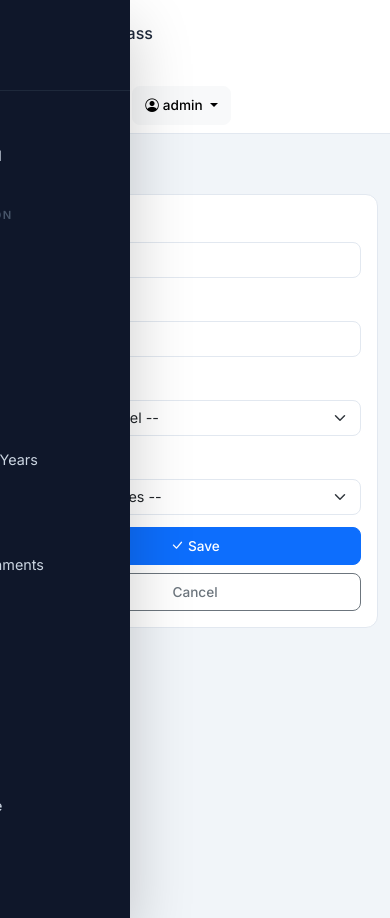
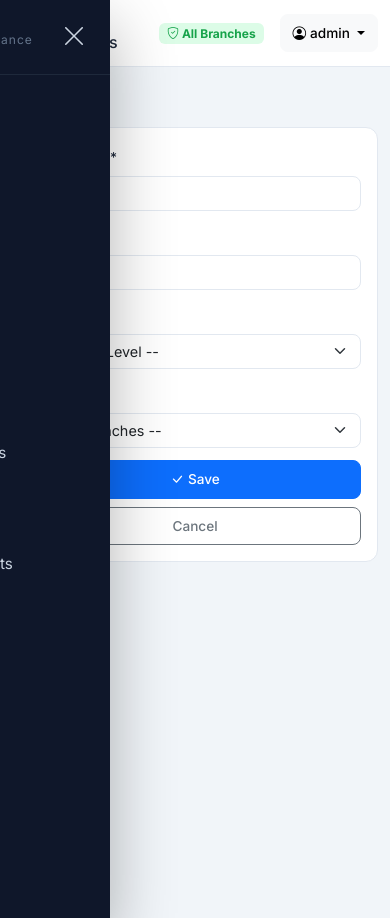
Before and after one commit to pammcharm03-hash/ecome-finance, a Django app: page /academics/classes/new/ in a window 390 px wide. Run offline with Django 5.2, Linux system fonts and the light colour scheme; a user stored in the database is signed in; data comes from the database, SQL or seed files in the repository.

Commit message:
Improve mobile sidebar with expand/collapse and close button

```diff
--- a/static/css/app.css
+++ b/static/css/app.css
@@ -49,8 +49,10 @@ body {
     position: fixed;
     top: 0; left: 0; bottom: 0;
     overflow-y: auto;
+    overflow-x: hidden;
     z-index: 1000;
     transition: transform 0.3s ease;
+    -webkit-overflow-scrolling: touch;
 }
 .sidebar::-webkit-scrollbar { width: 4px; }
 .sidebar::-webkit-scrollbar-thumb { background: #334155; border-radius: 4px; }
@@ -62,12 +64,31 @@ body {
     gap: 0.75rem;
     border-bottom: 1px solid #1e293b;
 }
+.sidebar-header .close-sidebar {
+    display: none;
+    background: none;
+    border: none;
+    color: var(--sidebar-fg);
+    font-size: 1.5rem;
+    cursor: pointer;
+    padding: 0;
+    width: 40px;
+    height: 40px;
+    align-items: center;
+    justify-content: center;
+    border-radius: 8px;
+    transition: background 0.2s;
+}
+.sidebar-header .close-sidebar:hover {
+    background: var(--sidebar-hover);
+}
 .logo-icon {
     width: 42px; height: 42px;
     background: linear-gradient(135deg, #3b82f6, #1d4ed8);
     border-radius: 10px;
     display: flex; align-items: center; justify-content: center;
     font-size: 1.3rem; color: white;
+    flex-shrink: 0;
 }
 .logo-text { display: flex; flex-direction: column; line-height: 1.1; }
 .logo-title { font-weight: 700; font-size: 1.15rem; color: #fff; }
@@ -87,13 +108,14 @@ body {
     display: flex;
     align-items: center;
     gap: 0.75rem;
-    padding: 0.6rem 0.75rem;
+    padding: 0.75rem 0.85rem;
     color: var(--sidebar-fg);
     text-decoration: none;
     border-radius: 8px;
     font-size: 0.9rem;
     margin-bottom: 2px;
     transition: all 0.2s ease;
+    min-height: 44px;
 }
 .nav-link:hover { background: var(--sidebar-hover); color: #fff; }
 .nav-link.active {
@@ -213,15 +235,21 @@ body {
 .sidebar-backdrop {
     position: fixed;
     inset: 0;
-    background: rgba(15, 23, 42, 0.55);
+    background: rgba(15, 23, 42, 0.6);
     opacity: 0;
     visibility: hidden;
-    transition: opacity 0.25s ease, visibility 0.25s ease;
-    z-index: 950;
+    transition: opacity 0.3s ease, visibility 0.3s ease;
+    z-index: 999;
+    backdrop-filter: blur(2px);
 }
 .sidebar-backdrop.show {
     opacity: 1;
     visibility: visible;
+}
+
+/* Prevent body scroll when sidebar is open on mobile */
+body.sidebar-open {
+    overflow: hidden;
 }
 
 /* Login */
@@ -250,42 +278,56 @@ body {
         transform: translateX(-100%);
         position: fixed;
         inset: 0 0 0 auto;
-        width: 260px;
-        max-width: 80%;
+        width: 280px;
+        max-width: 85%;
         z-index: 1000;
-        box-shadow: 0 25px 60px rgba(0,0,0,0.2);
+        box-shadow: 0 25px 60px rgba(0,0,0,0.3);
+        transition: transform 0.3s cubic-bezier(0.4, 0, 0.2, 1);
     }
     .sidebar.show {
         transform: translateX(0);
+    }
+    .sidebar-header .close-sidebar {
+        display: flex;
     }
     .main-content {
         margin-left: 0;
     }
     .topbar {
         padding: 0.75rem 1rem;
-        flex-wrap: wrap;
-    }
-    .topbar-right {
-        width: 100%;
-        justify-content: flex-start;
-        gap: 0.75rem;
-        margin-top: 0.75rem;
+        min-height: 60px;
     }
     .content-area {
         padding: 1rem;
     }
     .nav-link {
-        padding: 0.75rem 0.85rem;
+        padding: 0.85rem 1rem;
+        font-size: 0.95rem;
+        min-height: 48px;
     }
     .logo-text {
-        display: none;
+        display: block;
     }
     .sidebar-header {
         justify-content: space-between;
+        padding: 1rem;
     }
-    .sidebar-header::after {
-        content: '';
-        display: none;
+    .sidebar-nav {
+        padding: 0.75rem;
+    }
+    .nav-section {
+        margin-bottom: 1rem;
+    }
+    .sidebar-backdrop {
+        z-index: 999;
+    }
+    .sidebar-toggle {
+        padding: 0.5rem;
+        min-width: 44px;
+        min-height: 44px;
+        display: flex;
+        align-items: center;
+        justify-content: center;
     }
 }
 
--- a/templates/base.html
+++ b/templates/base.html
@@ -15,13 +15,16 @@
 {% if user and user.is_authenticated %}
 <div class="layout-wrapper">
     <!-- Sidebar -->
-    <aside class="sidebar" id="sidebar">
+    <aside class="sidebar" id="sidebar" aria-label="Main navigation">
         <div class="sidebar-header">
             <div class="logo-icon"><i class="bi bi-wallet2"></i></div>
             <div class="logo-text">
                 <span class="logo-title">ECOME</span>
                 <span class="logo-subtitle">Finance</span>
             </div>
+            <button class="close-sidebar" id="closeSidebar" aria-label="Close menu">
+                <i class="bi bi-x-lg"></i>
+            </button>
         </div>
 
         <nav class="sidebar-nav">
@@ -111,7 +114,7 @@
     <!-- Main content -->
     <div class="main-content">
         <header class="topbar">
-            <button class="btn btn-link sidebar-toggle d-md-none" id="sidebarToggle">
+            <button class="btn btn-link sidebar-toggle d-lg-none" id="sidebarToggle" aria-label="Open menu" aria-expanded="false">
                 <i class="bi bi-list fs-4"></i>
             </button>
             <div class="topbar-title">
```
Also changed, not shown: static/js/app.js (+48 -9 lines).
